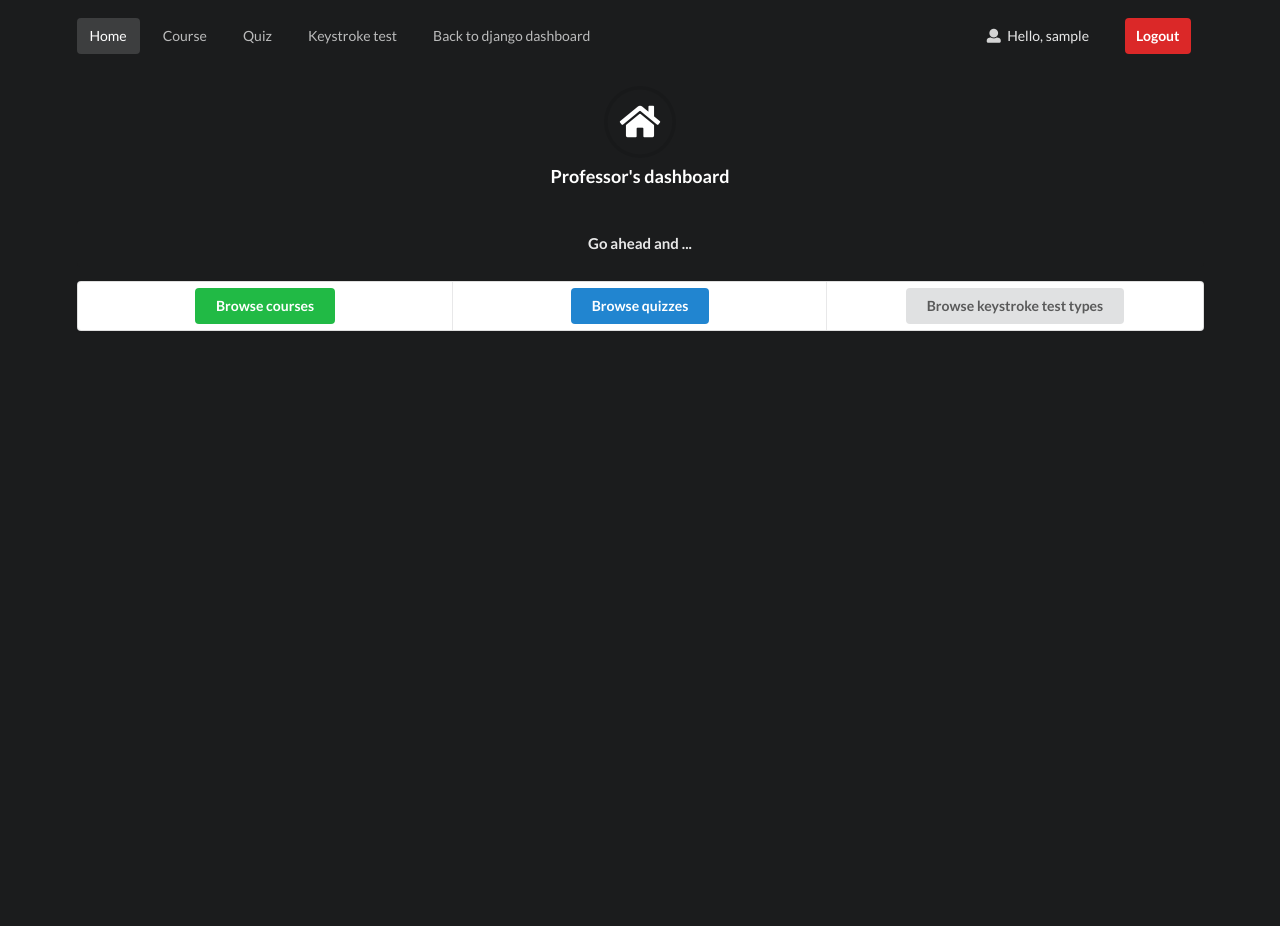
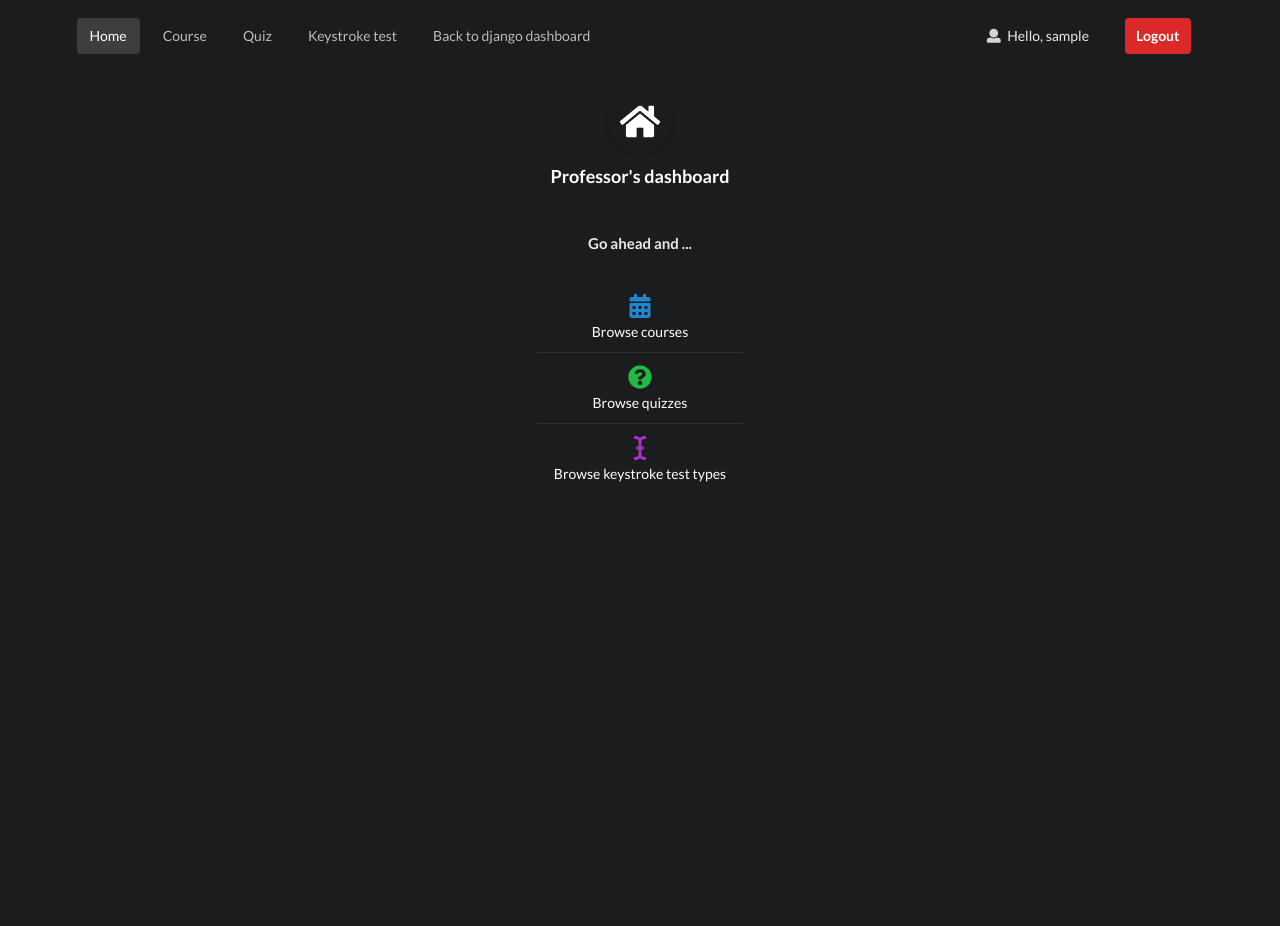
Before and after one commit to jstavanja/quiz-biometrics-api, a Django app: page /dash/ in a window 1280 px wide. Run offline with Django 3.2, Linux system fonts and the light colour scheme; the visitor is signed in with stand-in values (Sample User, id 1); some libraries are stand-ins or nearby versions.

Commit message:
UI tweak for dashboard index

```diff
--- a/quiz/templates/dash_index.html
+++ b/quiz/templates/dash_index.html
@@ -46,18 +46,19 @@
     <div class="ui inverted segment container">
       <h4>Go ahead and ...</h4>
     </div>
-    <div class="ui container">
-      <div class="ui three item menu">
-        <div class="item">
-          <a href="/dash/course" class="ui green button">Browse courses</a>
-        </div>
-        <div class="item">
-          <a href="/dash/quiz" class="ui primary button">Browse quizzes</a>
-        </div>
-        <div class="item">
-          <a href="/dash/keystroke_test" class="ui button">Browse keystroke test types</a>
-        </div>
-      </div>
+    <div class="ui compact inverted vertical labeled icon menu">
+      <a class="item" href="/dash/course">
+        <i class="calendar blue alternate icon"></i>
+        Browse courses
+      </a>
+      <a class="item" href="/dash/quiz">
+        <i class="question green circle icon"></i>
+        Browse quizzes
+      </a>
+      <a class="item" href="/dash/keystroke_test">
+        <i class="i purple cursor icon"></i>
+        Browse keystroke test types
+      </a>
     </div>
   </div>
 </body>
```
